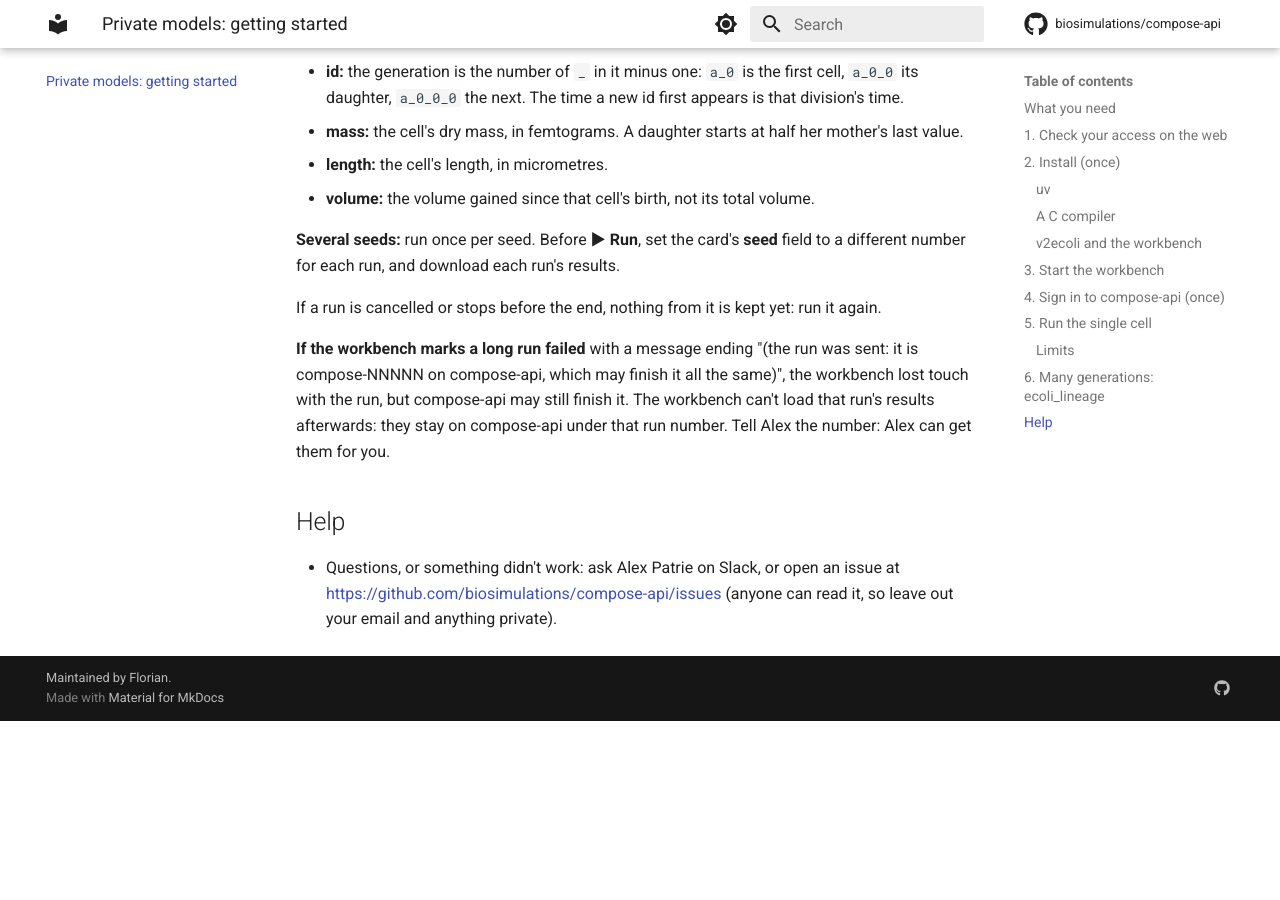
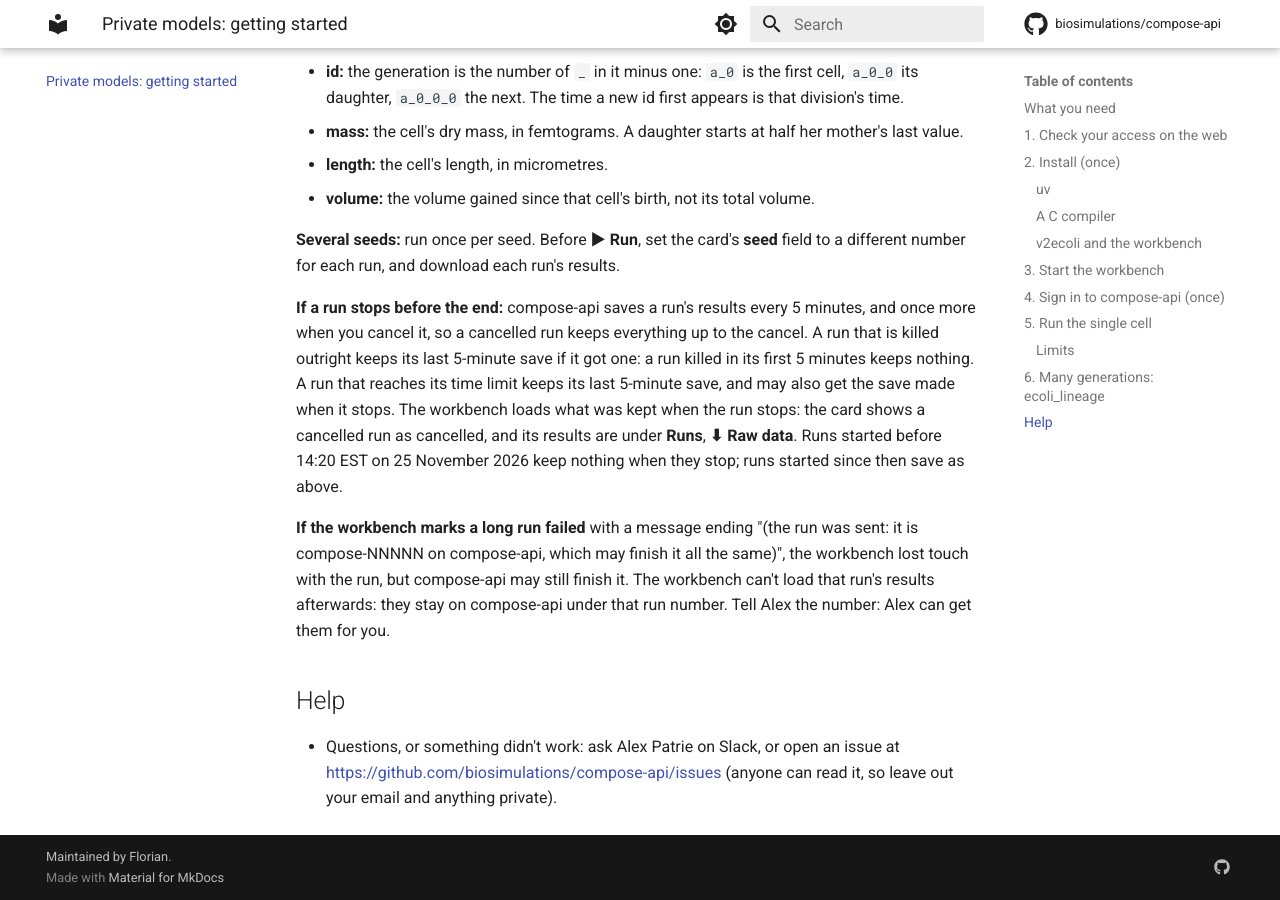
Before and after one commit to biosimulations/compose-api, an MkDocs documentation site: the page built from docs/private-models.md, in a window 1280 px wide and 900 px high, scrolled down 4367 px. Built offline with MkDocs 1.6.1 and Material for MkDocs 9.7.7, drawn with Linux system fonts in a browser that asks for light colours; comment, search, counter and statistics services are not loaded; before the commit the page ends 5088 px from its top, so only the background shows below that.

Commit message:
docs(private-models): what a stopped run keeps
Replaces "nothing from it is kept yet": compose-api saves a run's results
every 5 minutes and once more on a cancel (production run 12969), and the
workbench (0.6.5, vivarium-workbench#1782; v2ecoli#981) lands them.

Co-Authored-By: Claude Opus 5.5 <noreply@anthropic.com>
Claude-Session: https://claude.ai/code/session_01PcSWnzDuPceigpXpN87fUS

```diff
--- a/docs/private-models.md
+++ b/docs/private-models.md
@@ -168,7 +168,12 @@ their id, with:
 **Several seeds:** run once per seed. Before **▶ Run**, set the card's **seed** field to a different number for each
 run, and download each run's results.
 
-If a run is cancelled or stops before the end, nothing from it is kept yet: run it again.
+**If a run stops before the end:** compose-api saves a run's results every 5 minutes, and once more when you cancel
+it, so a cancelled run keeps everything up to the cancel. A run that is killed outright keeps its last 5-minute save if
+it got one: a run killed in its first 5 minutes keeps nothing. A run that reaches its time limit keeps its last 5-minute
+save, and may also get the save made when it stops. The workbench loads what was kept when the run stops: the card
+shows a cancelled run as cancelled, and its results are under **Runs**, **⬇ Raw data**. Runs started before 14:20 EST
+on 25 November 2026 keep nothing when they stop; runs started since then save as above.
 
 **If the workbench marks a long run failed** with a message ending "(the run was sent: it is compose-NNNNN on
 compose-api, which may finish it all the same)", the workbench lost touch with the run, but compose-api may still finish
```
